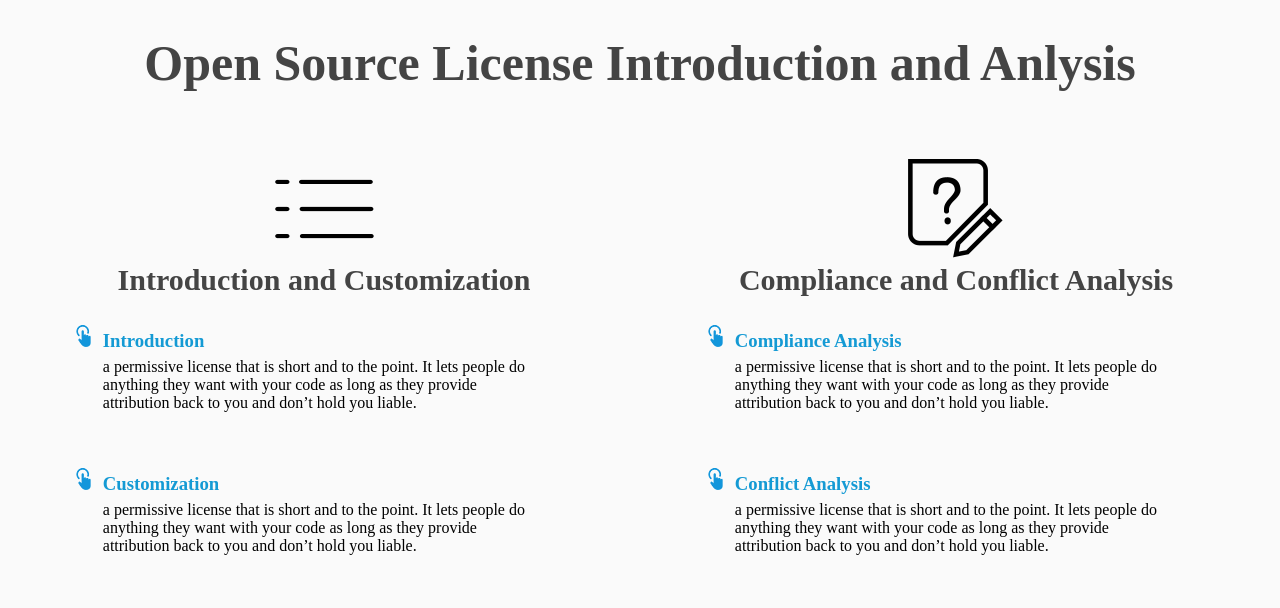
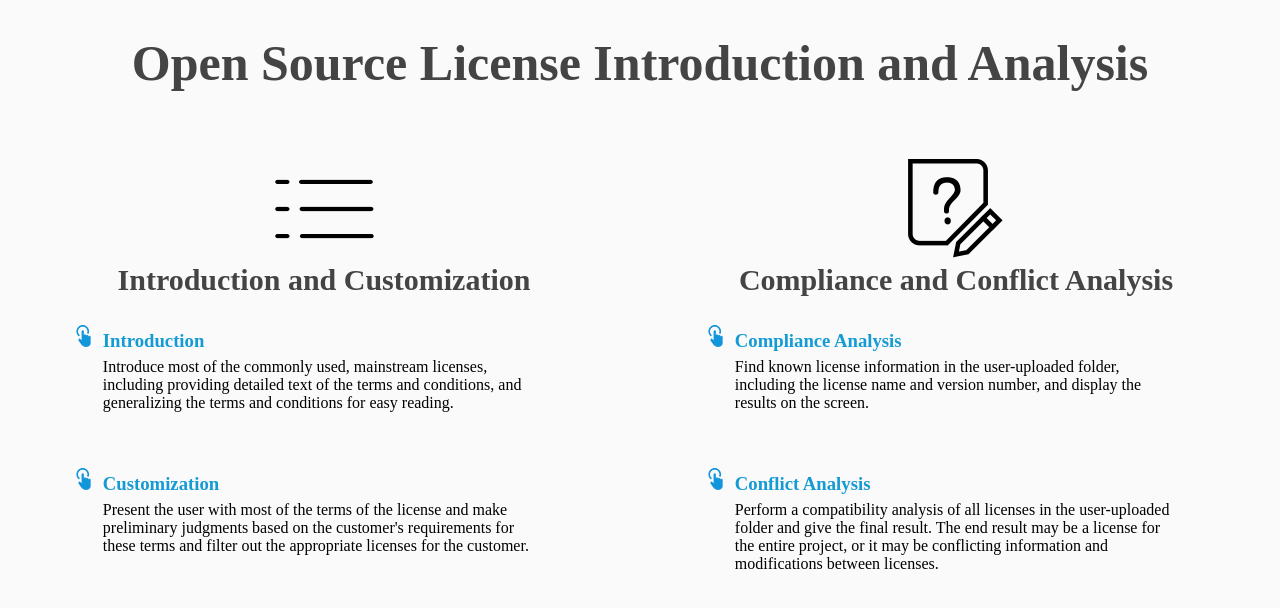
Before and after one commit to JiananHe/LicenseAnalysis, a Django app: page /license/ in a window 1280 px wide. Shown: the top 608 px of the page. Run offline with Django 3.2, Linux system fonts and the light colour scheme.

Commit message:
improve the web display text

```diff
--- a/LicenseAnalysis/templates/home.html
+++ b/LicenseAnalysis/templates/home.html
@@ -60,7 +60,7 @@
 </head>
 <body>
 <h1>
-    Open Source License Introduction and Anlysis
+    Open Source License Introduction and Analysis
 </h1>
 <br>
 <ul id="menu">
@@ -71,13 +71,13 @@
             <li>
                 <a href="introduction">
                     <h3>Introduction</h3></a>
-                <p>a permissive license that is short and to the point. It lets people do anything they want with your code as long as they provide attribution back to you and don’t hold you liable.</p>
+                <p>Introduce most of the commonly used, mainstream licenses, including providing detailed text of the terms and conditions, and generalizing the terms and conditions for easy reading.</p>
             </li>
             <br>
             <li>
                 <a href="customization">
                     <h3>Customization</h3></a>
-                <p>a permissive license that is short and to the point. It lets people do anything they want with your code as long as they provide attribution back to you and don’t hold you liable.</p>
+                <p>Present the user with most of the terms of the license and make preliminary judgments based on the customer's requirements for these terms and filter out the appropriate licenses for the customer.</p>
             </li>
         </ul>
 
@@ -89,14 +89,14 @@
             <li>
                 <a href="compliance">
                     <h3>Compliance Analysis</h3></a>
-                <p>a permissive license that is short and to the point. It lets people do anything they want with your code as long as they provide attribution back to you and don’t hold you liable.
+                <p>Find known license information in the user-uploaded folder, including the license name and version number, and display the results on the screen.
                 </p>
             </li>
             <br>
             <li>
                 <a href="conflict">
                     <h3>Conflict Analysis</h3></a>
-                <p>a permissive license that is short and to the point. It lets people do anything they want with your code as long as they provide attribution back to you and don’t hold you liable.</p>
+                <p>Perform a compatibility analysis of all licenses in the user-uploaded folder and give the final result. The end result may be a license for the entire project, or it may be conflicting information and modifications between licenses.</p>
             </li>
         </ul>
     </li>
```
Also changed, not shown: LicenseAnalysis/Compliance/views.py (+5 -3 lines).
